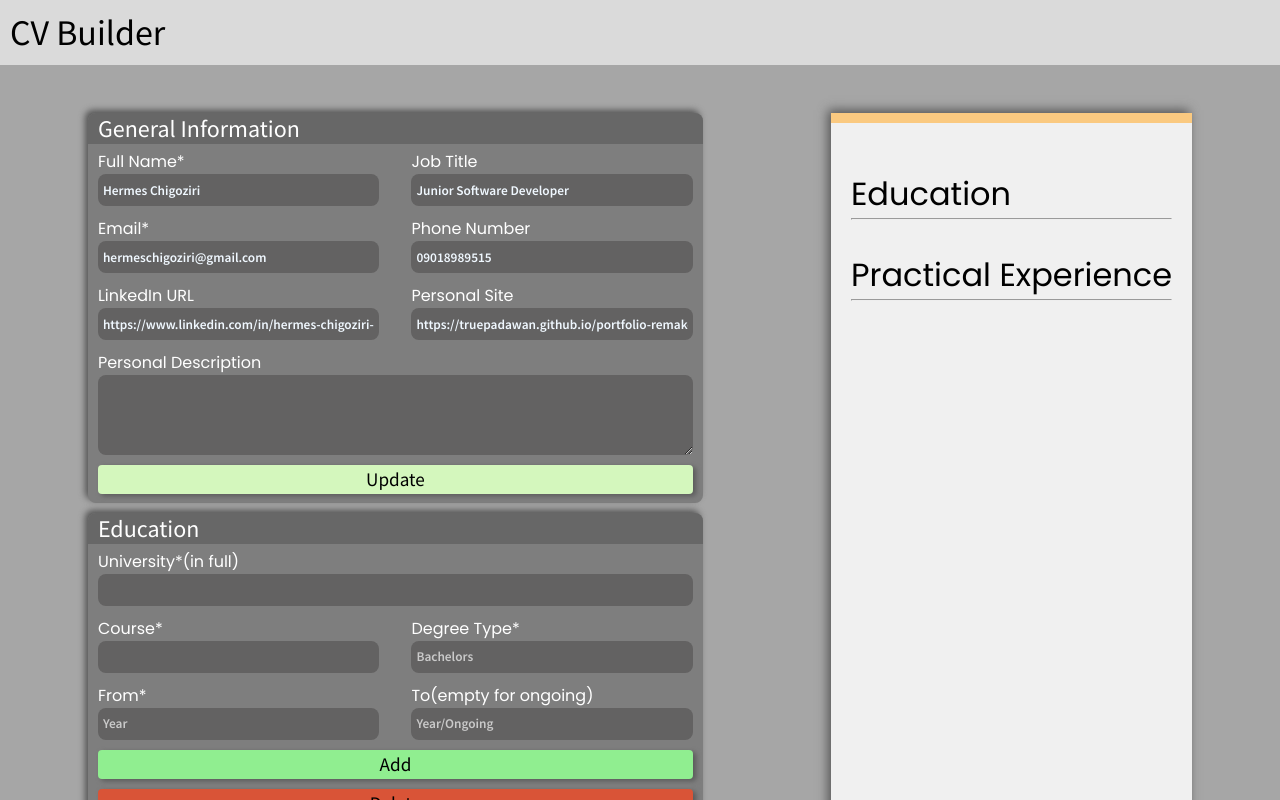
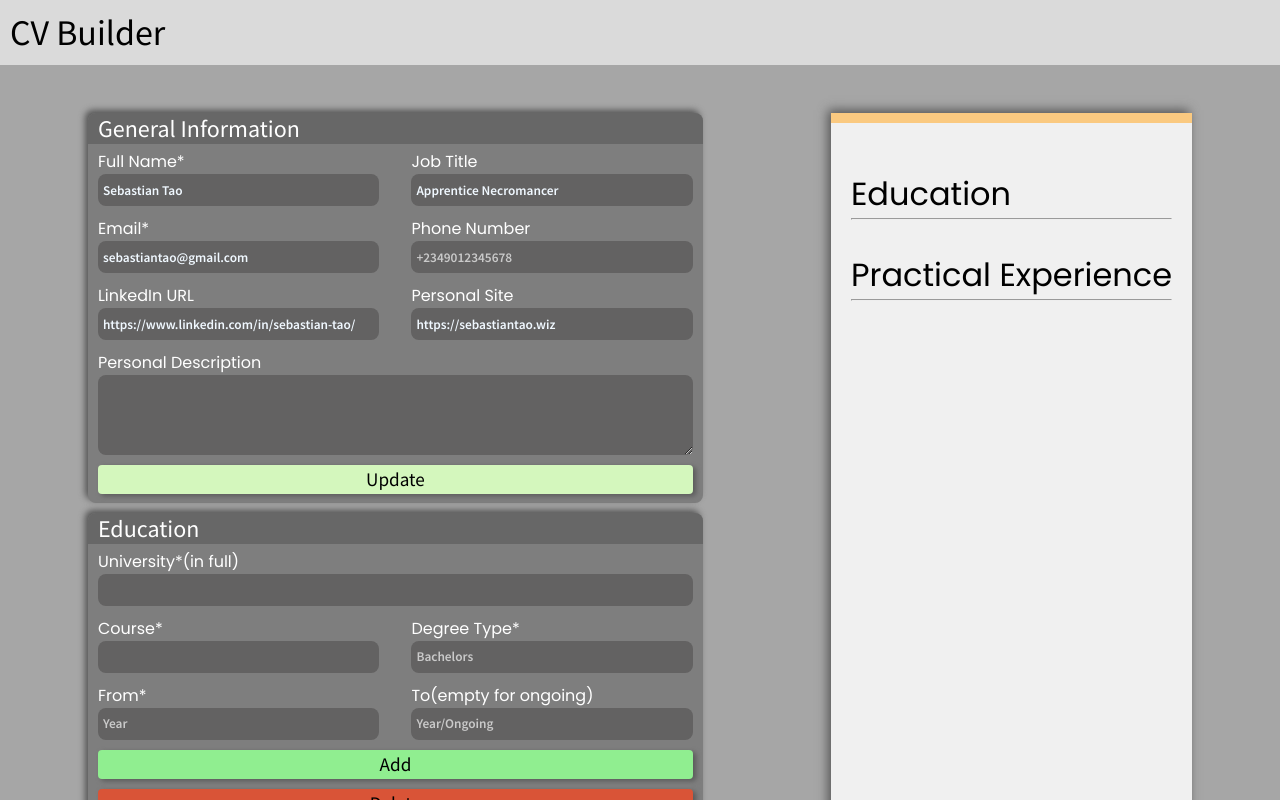
Before and after one commit to TruePadawan/Resume-Builder, a React (Create React App) app: page / in a window 1280 px wide. Shown: the top 800 px of the page. Built offline with nearby package versions, Linux system fonts and the light colour scheme.

Commit message:
change default values

```diff
--- a/src/App.js
+++ b/src/App.js
@@ -128,12 +128,12 @@ class App extends React.Component {
                     label="Full Name*"
                     isRequired={true}
                     compRef={this.fullNameInputRef}
-                    value="Hermes Chigoziri"
+                    value="Sebastian Tao"
                   />
                   <InputField
                     label="Job Title"
                     compRef={this.jobTitleInputRef}
-                    value="Junior Software Developer"
+                    value="Apprentice Necromancer"
                   />
                 </div>
                 <div className="flex-row">
@@ -142,14 +142,14 @@ class App extends React.Component {
                     isRequired={true}
                     type={"email"}
                     compRef={this.emailInputRef}
-                    value="hermeschigoziri@gmail.com"
+                    value="sebastiantao@gmail.com"
                   />
                   <InputField
                     label="Phone Number"
                     type={"tel"}
                     placeholder="+2349012345678"
                     compRef={this.phoneInputRef}
-                    value="09018989515"
+                    value=""
                   />
                 </div>
                 <div className="flex-row">
@@ -158,14 +158,14 @@ class App extends React.Component {
                     type={"url"}
                     placeholder="https://linkedin.com/in/mary-sue"
                     compRef={this.linkedinInputRef}
-                    value="https://www.linkedin.com/in/hermes-chigoziri-919148204/"
+                    value="https://www.linkedin.com/in/sebastian-tao/"
                   />
                   <InputField
                     label="Personal Site"
                     type={"url"}
                     placeholder="https://marysue.com"
                     compRef={this.personalSiteInputRef}
-                    value="https://truepadawan.github.io/portfolio-remake/"
+                    value="https://sebastiantao.wiz"
                   />
                 </div>
                 <TextArea
--- a/src/css/App.css
+++ b/src/css/App.css
@@ -95,7 +95,6 @@ main {
 
 .preview {
     width: max-content;
-    /* max-width: 615px; */
     box-shadow: -3px -3px 10px rgb(85, 85, 85);
     background-color: #F0F0F0;
     height: 100%;
@@ -117,7 +116,7 @@ main {
 }
 
 .contact {
-    color: #818181;
+    color: #373737;
     display: grid;
     grid-template-columns: repeat(2, max-content);
     grid-template-rows: repeat(2, max-content);
```
